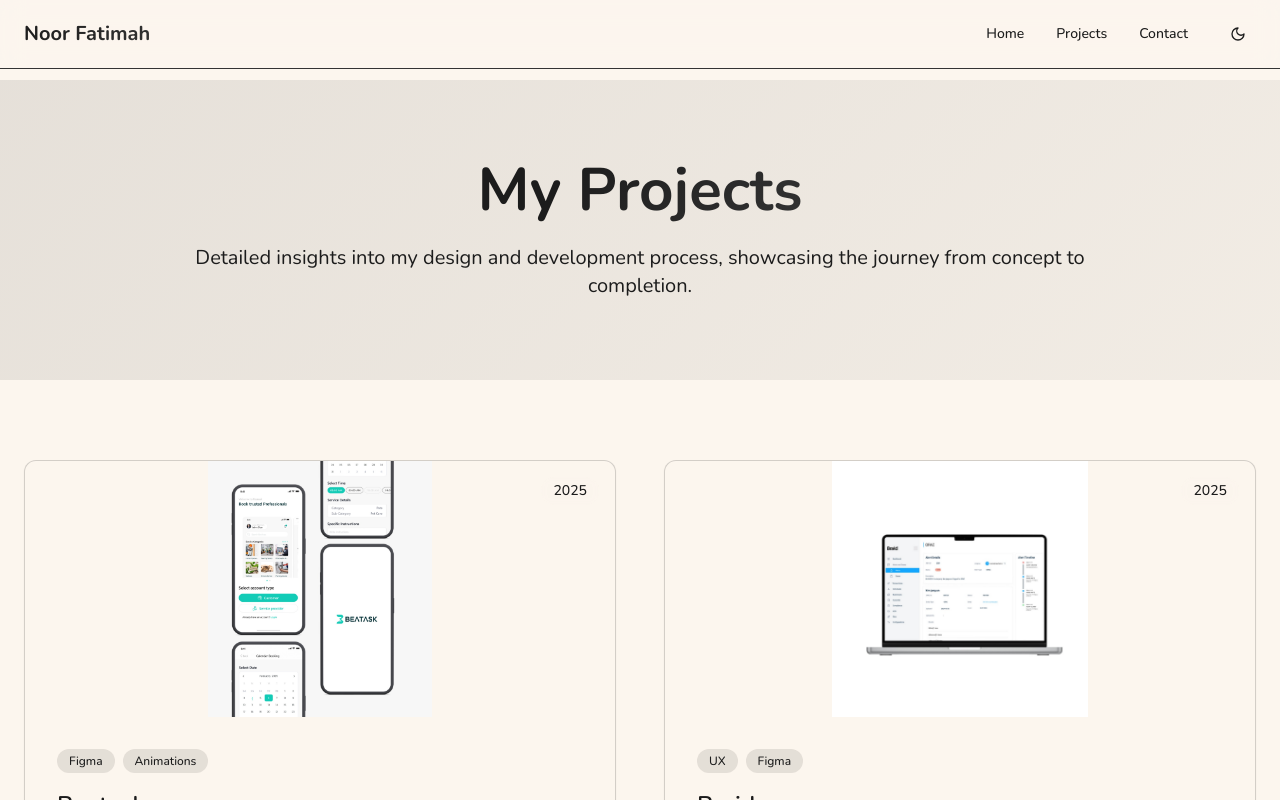
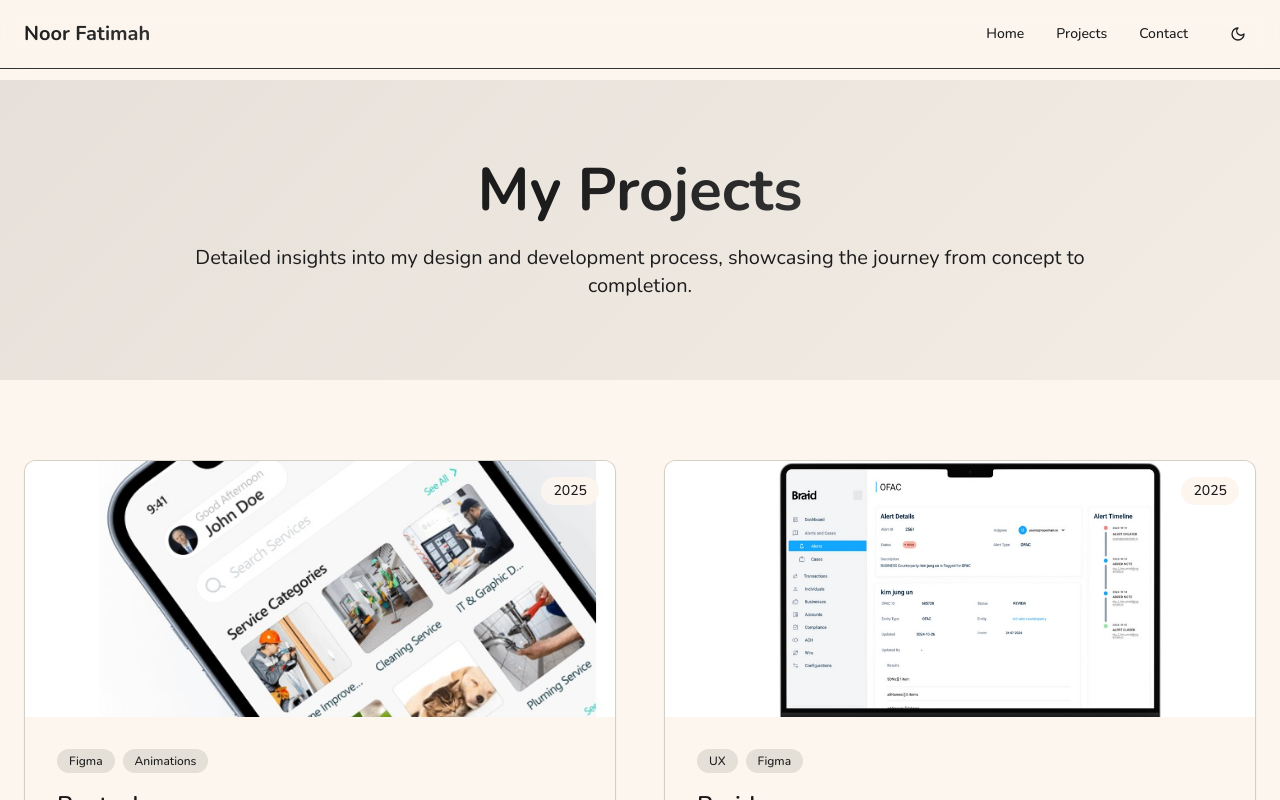
Before and after one commit to Portfilio0/project-story-arc, a React (Vite) app: page /case-studies in a window 1280 px wide. Shown: the top 800 px of the page. Built offline with nearby package versions, Linux system fonts and the light colour scheme.

Commit message:
Code edited in Lovable Code Editor
Edited UI in Lovable

```diff
--- a/src/components/ui/case-studies-section.tsx
+++ b/src/components/ui/case-studies-section.tsx
@@ -5,7 +5,7 @@ import { Link } from "react-router-dom";
 import beatask3 from "@/assets/beatask-3.jpeg";
 import braid1 from "@/assets/braid-1.jpeg";
 import ubank1 from "@/assets/ubank-1.jpeg";
-import mbank1 from "@/assets/meezan-bank-1.jpeg";
+import mbank15 from "@/assets/meezan-bank-15.jpeg";
 
 const caseStudies = [
   {
@@ -36,7 +36,7 @@ const caseStudies = [
     id: 4,
     title: "Meezan Bank (Case Study)",
     description: "The banking app redesign aimed to streamline the payment process by introducing a Quick Pay feature and enhancing beneficiary management. The solution reduced friction in transactions and improved user satisfaction by allowing direct payments without the need to save every recipient as a beneficiary.",
-    image: mbank1,
+    image: mbank15,
     tags: ["Figma", "UX Research"],
     slug: "meezan-bank"
   }
--- a/src/pages/CaseStudies.tsx
+++ b/src/pages/CaseStudies.tsx
@@ -3,17 +3,17 @@ import { Card, CardContent } from "@/components/ui/card";
 import { Button } from "@/components/ui/button";
 import { ArrowRight } from "lucide-react";
 import { Link } from "react-router-dom";
-import beatask2 from "@/assets/beatask-2.jpeg";
+import beatask3 from "@/assets/beatask-3.jpeg";
 import braid1 from "@/assets/braid-1.jpeg";
 import ubank1 from "@/assets/ubank-1.jpeg";
-import mbank1 from "@/assets/meezan-bank-1.jpeg";
+import mbank15 from "@/assets/meezan-bank-15.jpeg";
 
 const allCaseStudies = [
   {
     id: 1,
     title: "Beatask",
     description: "Worked on revamping Beatask, a marketplace app connecting users with helpers and cleaners. Focused on improving the log-in flow and fixing critical UX issues that were causing friction in user onboarding and engagement.",
-    image: beatask2,
+    image: beatask3,
     tags: ["Figma", "Animations"],
     slug: "beatask",
     year: "2025"
@@ -40,7 +40,7 @@ const allCaseStudies = [
     id: 4,
     title: "Meezan Bank (Case Study)",
     description: "The banking app redesign aimed to streamline the payment process by introducing a Quick Pay feature and enhancing beneficiary management. The solution reduced friction in transactions and improved user satisfaction by allowing direct payments without the need to save every recipient as a beneficiary.",
-    image: mbank1,
+    image: mbank15,
     tags: ["Figma", "UX Research"],
     slug: "meezan-bank",
     year: "2023"
@@ -82,7 +82,7 @@ const CaseStudies = () => {
                       <img
                         src={study.image}
                         alt={study.title}
-                        className="w-full h-64 object-contain transition-transform duration-500 group-hover:scale-110"
+                        className="w-full h-64 object-cover transition-transform duration-500 group-hover:scale-110"
                       />
                       <div className="absolute inset-0 bg-gradient-primary opacity-0 group-hover:opacity-20 transition-opacity duration-300" />
                       <div className="absolute top-4 right-4 bg-background/90 backdrop-blur-sm px-3 py-1 rounded-full text-sm font-medium">
```
